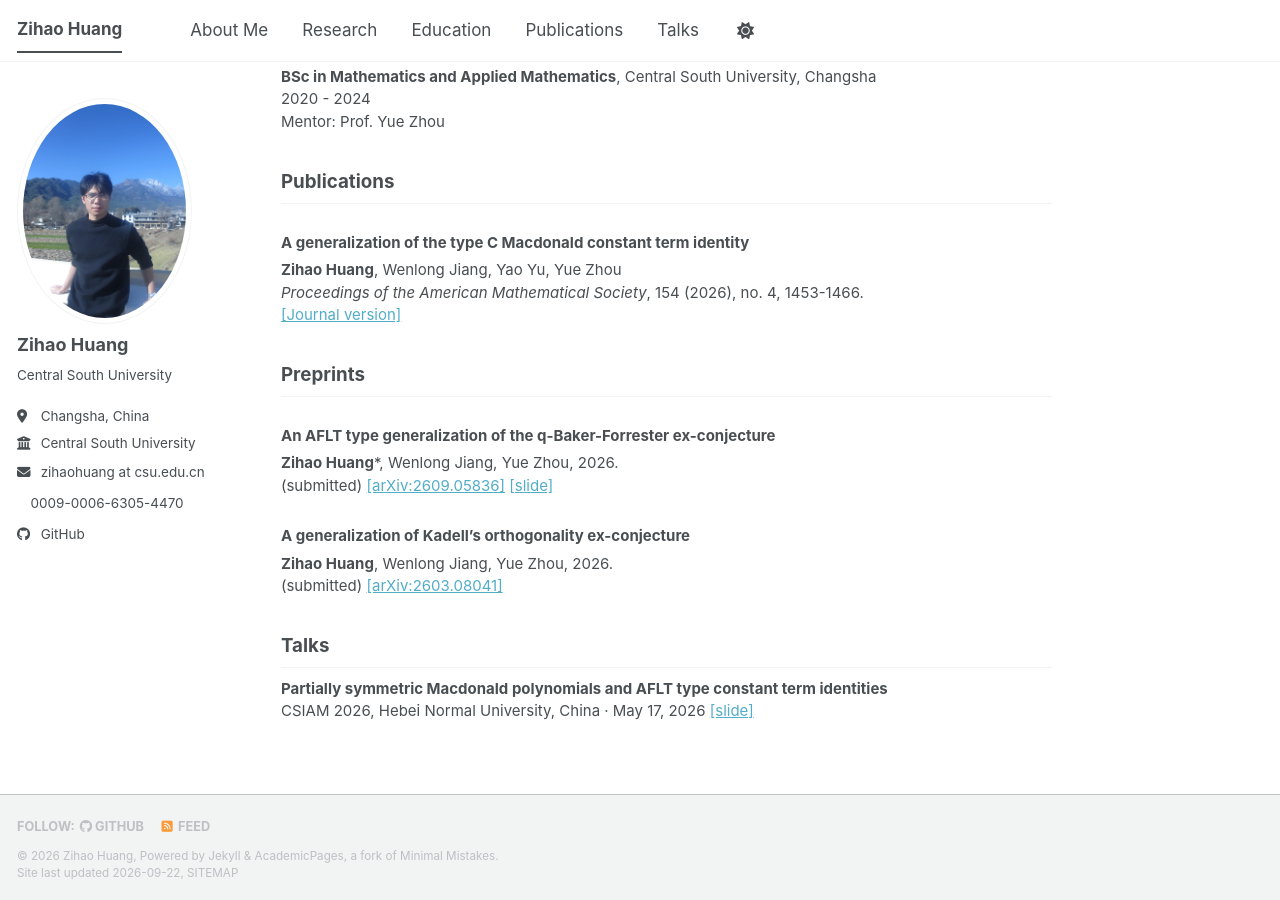
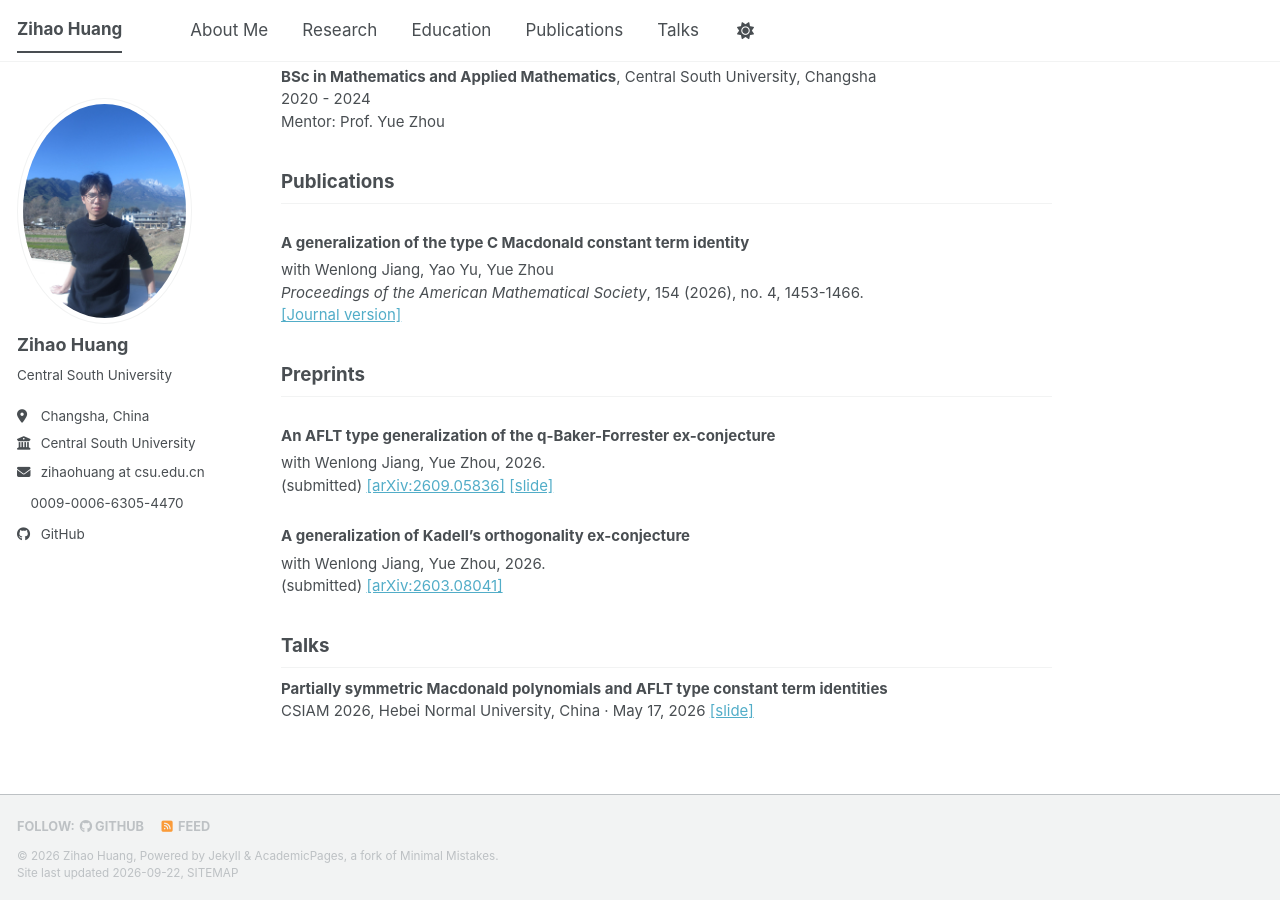
Before and after one commit to zihaohuang156322/zihaohuang156322.github.io, a Jekyll site: the page built from _pages/about.md, in a window 1280 px wide and 900 px high, scrolled down 527 px. Built offline with Jekyll 4.4.1, drawn with Linux system fonts in a browser that asks for light colours; a style sheet for code colours, icons or effects is not loaded.

Commit message:
Update about.md

```diff
--- a/_pages/about.md
+++ b/_pages/about.md
@@ -38,7 +38,7 @@ Mentor: Prof. Yue Zhou
 
 ### A generalization of the type C Macdonald constant term identity
 
-**Zihao Huang**, Wenlong Jiang, Yao Yu, Yue Zhou<br>
+with Wenlong Jiang, Yao Yu, Yue Zhou<br>
 *Proceedings of the American Mathematical Society*, 154 (2026), no. 4, 1453-1466.<br>
 [[Journal version]](https://doi.org/10.1090/proc/17570)
 
@@ -47,12 +47,12 @@ Mentor: Prof. Yue Zhou
 
 ### An AFLT type generalization of the q-Baker-Forrester ex-conjecture
 
-**Zihao Huang**\*, Wenlong Jiang, Yue Zhou, 2026.<br>
+with Wenlong Jiang, Yue Zhou, 2026.<br>
 (submitted) [[arXiv:2609.05836]](https://arxiv.org/abs/2609.05836) [[slide]](https://zihaohuang156322.github.io/files/2026CSIAM.pdf)
 
 ### A generalization of Kadell's orthogonality ex-conjecture
 
-**Zihao Huang**, Wenlong Jiang, Yue Zhou, 2026.<br>
+with Wenlong Jiang, Yue Zhou, 2026.<br>
 (submitted) [[arXiv:2603.08041]](https://arxiv.org/abs/2603.08041)
 
 ## Talks
```
